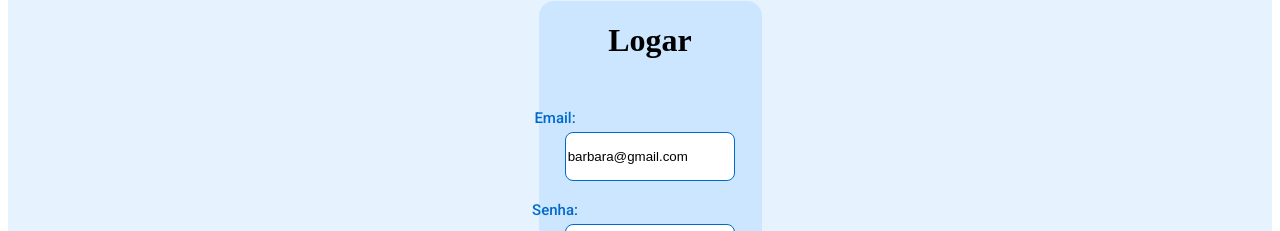
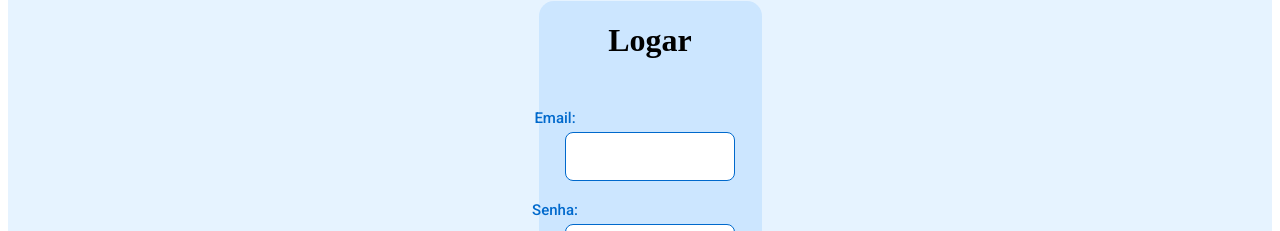
Before and after one commit to GustavoFSProg/blog-web, a React (Create React App) app: page /login in a window 1280 px wide. Shown: the part 78-309 px from the top of the page. Built offline with nearby package versions, Linux system fonts and the light colour scheme.

Commit message:
hotelreuriaa

```diff
--- a/src/Login.js
+++ b/src/Login.js
@@ -13,7 +13,7 @@ import {
 } from './styles'
 
 function Login() {
-  const [email, setEmail] = useState('barbara@gmail.com')
+  const [email, setEmail] = useState('')
   const [password, setPassword] = useState('')
 
   const history = useHistory()
```
